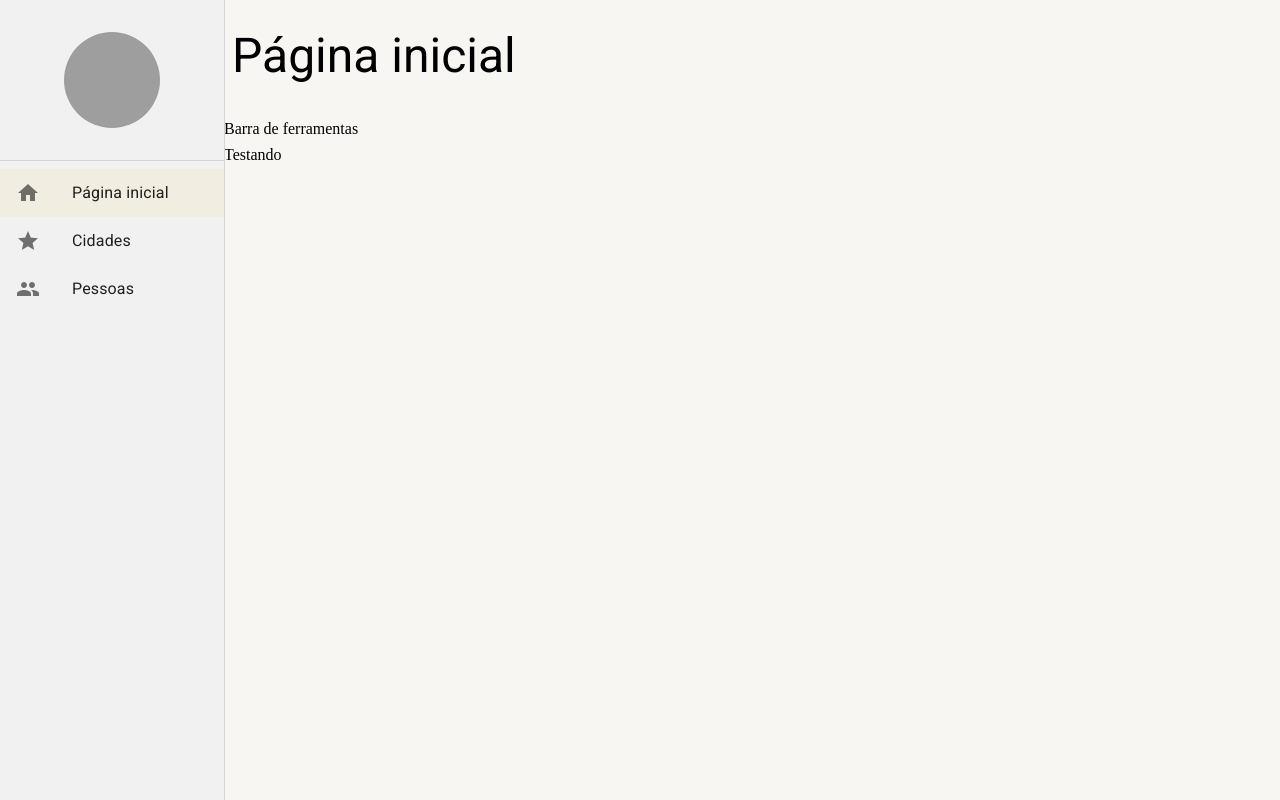
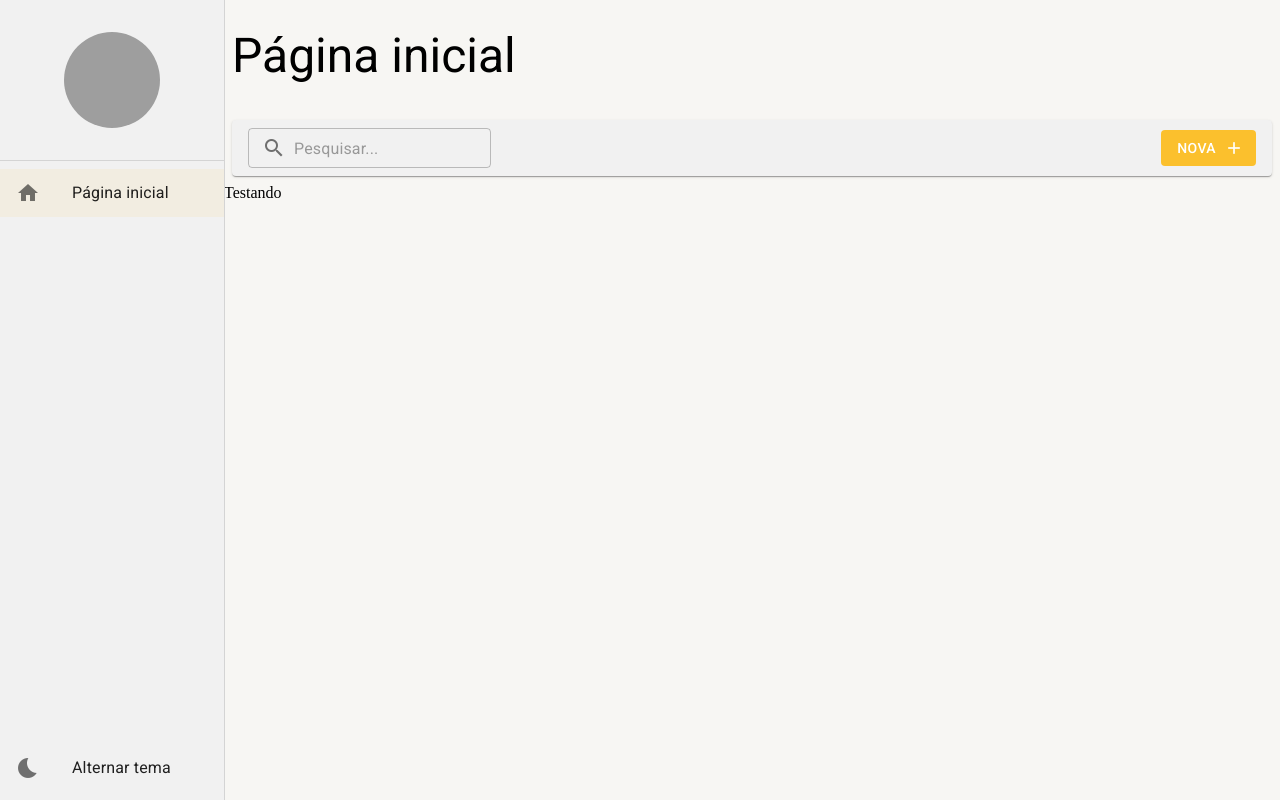
Before and after one commit to CarlosEduDev/MatUI-TSC, a React (Vite) app in the folder material-ui/: page /pagina-inicial in a window 1280 px wide. Built offline with nearby package versions, Linux system fonts and the light colour scheme; grey boxes are pictures that could not be loaded.

Commit message:
refatoração da pasta

```diff
--- a/material-ui/src/pages/dashboard/DashBoard.tsx
+++ b/material-ui/src/pages/dashboard/DashBoard.tsx
@@ -1,9 +1,18 @@
+import { FerramentasDeListagem } from "../../shared/components"
 import { LayoutBaseDePagina } from "../../shared/layouts"
 
 export const DashBoard = () =>{
 
    return(
-      <LayoutBaseDePagina titulo="Página inicial" barraDeFerramentas={<>Barra de ferramentas</>}>
+      <LayoutBaseDePagina
+       titulo="Página inicial"
+       barraDeFerramentas={(
+         <FerramentasDeListagem
+         mostrarInputBusca
+         textoBotaoNovo="Nova"
+         />
+
+       )}>
          Testando
       </LayoutBaseDePagina>
    )
--- a/material-ui/src/routes/index.tsx
+++ b/material-ui/src/routes/index.tsx
@@ -14,16 +14,6 @@ export const AppRoutes = () => {
             label: 'Página inicial',
             path: "/pagina-inicial"
          },
-         {
-            icon: 'star',
-            label: 'Cidades',
-            path: "/Cidades"
-         },
-         {
-            icon: 'people',
-            label: 'Pessoas',
-            path: "/Pessoas"
-         },
       ])
    }, []);
 
--- /dev/null
+++ b/material-ui/src/shared/components/barra-de-ferramentas/FerramentasDeListagem.tsx
@@ -0,0 +1,69 @@
+
+import { Box, Button, Icon, InputAdornment, Paper, TextField, useTheme } from "@mui/material";
+
+interface IFerramentasDeListagemProps{
+   textoDaBusca?: string;
+   mostrarInputBusca?: boolean;
+   aoMudarTextoDeBusca?: (novoTexto: string) => void;
+   textoBotaoNovo?: string;
+   mostarBotaoNovo?: boolean;
+   aoClicarEmNovo?: () => void
+
+}
+
+export const FerramentasDeListagem: React.FC<IFerramentasDeListagemProps> = (
+   {textoDaBusca = '',
+   mostrarInputBusca = false,
+   aoMudarTextoDeBusca,
+   aoClicarEmNovo,
+   textoBotaoNovo = 'Novo',
+   mostarBotaoNovo = true,
+
+}
+) => {
+
+   const theme = useTheme();
+
+   return(
+      <Box
+      height={theme.spacing(5)}
+      marginX={1}
+      padding={1}
+      paddingX={2}
+      display='flex'
+      gap={1}
+      alignItems='center'
+      component={Paper}>
+
+         { mostrarInputBusca &&(
+            <TextField
+            size='small'
+            value={textoDaBusca}
+            onChange={(e) => aoMudarTextoDeBusca?.(e.target.value)}
+            placeholder="Pesquisar..."
+            InputProps={{
+               startAdornment: (
+                  <InputAdornment position="start">
+                     <Icon>search</Icon>
+                  </InputAdornment>
+               )
+         }}
+            />
+         )}
+
+         <Box flex={1} display='flex' justifyContent='flex-end'>
+
+         { mostarBotaoNovo && (
+            <Button
+            color='primary'
+            variant="contained"
+            disableElevation
+            onClick={aoClicarEmNovo}
+            endIcon={<Icon>add</Icon>}
+            >{textoBotaoNovo}</Button>
+         )}
+         </Box>
+
+      </Box>
+   );
+}
--- a/material-ui/src/shared/components/index.ts
+++ b/material-ui/src/shared/components/index.ts
@@ -1 +1,2 @@
 export * from './menu-lateral/Menu_lateral'
+export * from './barra-de-ferramentas/FerramentasDeListagem'
--- a/material-ui/src/shared/components/menu-lateral/Menu_lateral.tsx
+++ b/material-ui/src/shared/components/menu-lateral/Menu_lateral.tsx
@@ -2,7 +2,7 @@ import { Avatar, Divider, Drawer, Icon, List, ListItemButton, ListItemIcon, List
 import { useMatch, useNavigate, useResolvedPath } from 'react-router-dom';
 import { Box } from '@mui/system';
 
-import { useDrawerContext } from '../../contexts';
+import { useAppThemeContext, useDrawerContext } from '../../contexts';
 
 interface IListItemLinkProps {
   to: string;
@@ -44,16 +44,19 @@ export const MenuLateral: React.FC<IMenuLateralProps> = ({ children }) => {
 
   const { isDrawerOpen, drawerOptions, toggleDrawerOpen } = useDrawerContext();
 
+  const {toggleTheme} = useAppThemeContext();
+
   return (
     <>
       <Drawer open={isDrawerOpen} variant={smDown ? 'temporary' : 'permanent'} onClose={toggleDrawerOpen}>
         <Box width={theme.spacing(28)} height="100%" display="flex" flexDirection="column">
 
           <Box width="100%" height={theme.spacing(20)} display="flex" alignItems="center" justifyContent="center">
-            <Avatar
+
+          <Avatar
               sx={{ height: theme.spacing(12), width: theme.spacing(12) }}
-              src="https://yt3.ggpht.com/grfYgQadT8iNg9WPb-jkrKB-9224y_DBDXAOtV4Yt7cyQmtR47J_453uveQOTDsp_dRSH851TMM=s108-c-k-c0x00ffffff-no-rj"
-            />
+              src="https://yt3.ggpht.com/grfYgQadT8iNg9WPb-jkrKB-9224y_DBDXAOtV4Yt7cyQmtR47J_453uveQOTDsp_dRSH851TMM=s108-c-k-c0x00ffffff-no-rj"/>
+
           </Box>
 
           <Divider />
@@ -72,6 +75,19 @@ export const MenuLateral: React.FC<IMenuLateralProps> = ({ children }) => {
             </List>
           </Box>
 
+          <Box>
+            <List component="nav">
+
+            <ListItemButton onClick={toggleTheme}>
+           <ListItemIcon>
+           <Icon>bedtime</Icon>
+           </ListItemIcon>
+           <ListItemText primary='Alternar tema' />
+           </ListItemButton>
+
+            </List>
+          </Box>
+
         </Box>
       </Drawer>
 
--- a/material-ui/src/shared/themes/Dark.ts
+++ b/material-ui/src/shared/themes/Dark.ts
@@ -3,6 +3,7 @@ import { cyan, yellow } from "@mui/material/colors";
 
 export const DarkTheme = createTheme({
    palette: {
+      mode: 'dark',
       primary: {
          main: yellow[700],
          dark: yellow[800],
@@ -18,6 +19,11 @@ export const DarkTheme = createTheme({
       background: {
          paper: '#303134',
          default: "#202124",
+      },
+   },
+   typography: {
+      allVariants: {
+         color: 'white'
       }
    }
 });
```
